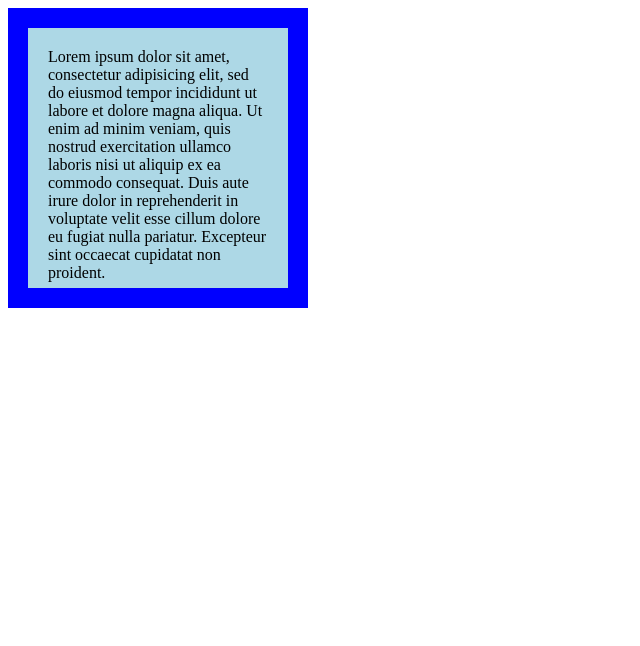
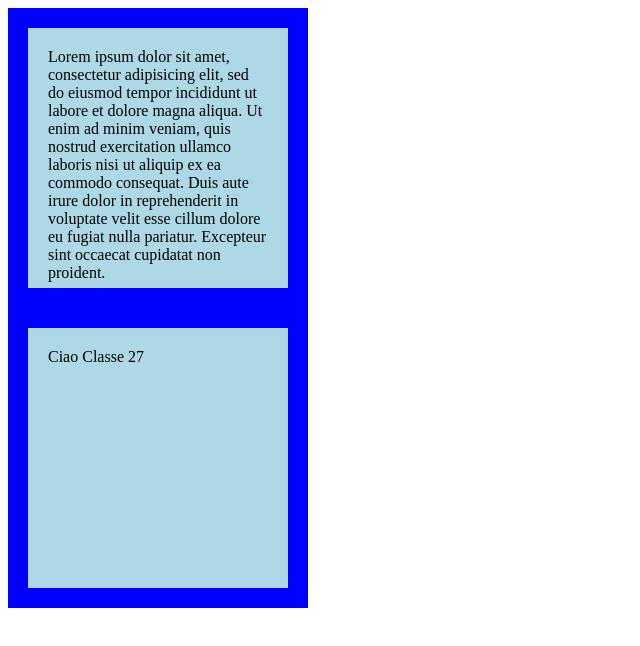
Before and after one commit to smboolean27/css-box-model, a plain HTML site: page index.html in a window 1280 px wide. Shown: the whole page, without its empty margins (0-640 px from the left). Drawn offline with Linux system fonts and the light colour scheme.

Commit message:
Aggiunto box

```diff
--- a/index.html
+++ b/index.html
@@ -9,5 +9,9 @@
     <div class="box">
       Lorem ipsum dolor sit amet, consectetur adipisicing elit, sed do eiusmod tempor incididunt ut labore et dolore magna aliqua. Ut enim ad minim veniam, quis nostrud exercitation ullamco laboris nisi ut aliquip ex ea commodo consequat. Duis aute irure dolor in reprehenderit in voluptate velit esse cillum dolore eu fugiat nulla pariatur. Excepteur sint occaecat cupidatat non proident.
     </div>
+
+    <div class="box">
+      Ciao Classe 27
+    </div>
   </body>
 </html>
```
